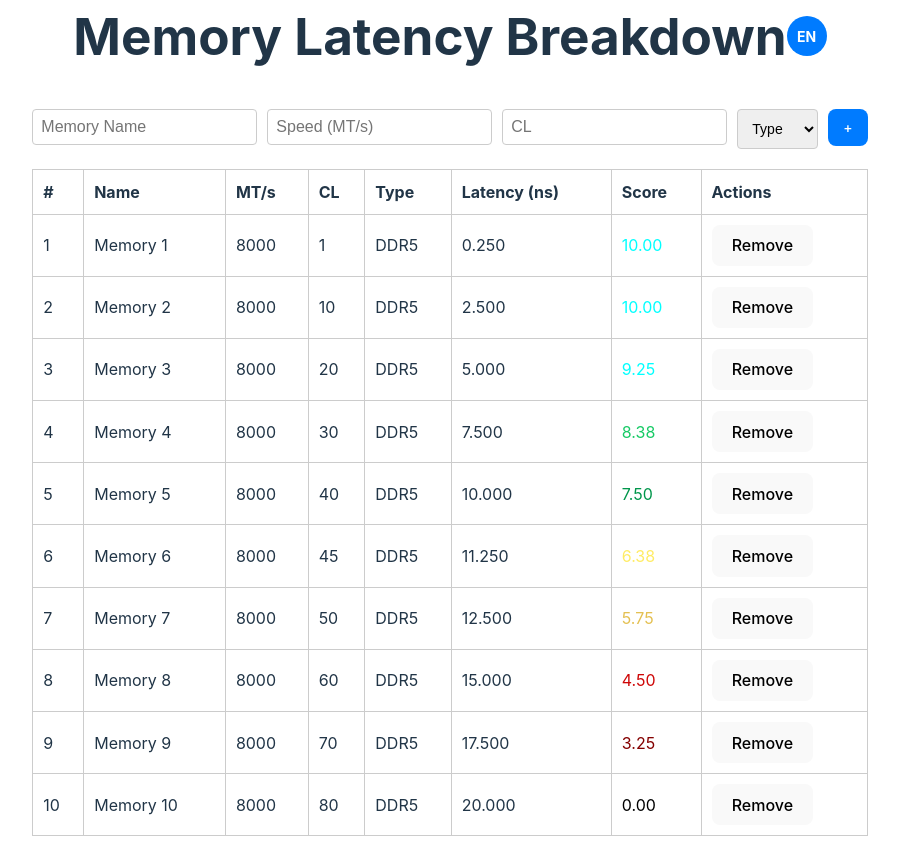
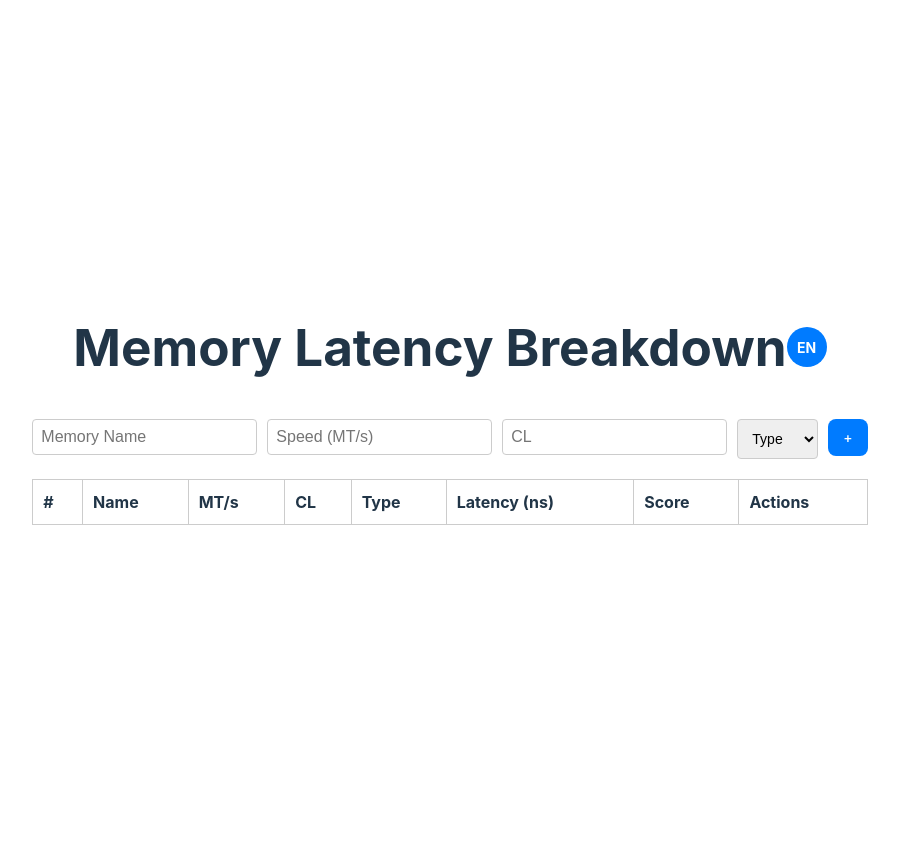
Before and after one commit to Dkavila/ram-latency-comparator, a React (Vite) app: page / in a window 1280 px wide. Shown: the whole page, without its empty margins (190-1089 px from the left). After the commit the page ends 800 px from the top, so only its background shows below. Built offline with nearby package versions, Linux system fonts and the light colour scheme.

Commit message:
clean: remove fixed modules

```diff
--- a/src/App.jsx
+++ b/src/App.jsx
@@ -1,23 +1,12 @@
 import React, { useState } from 'react';
 import MemoryForm from './components/MemoryForm/MemoryForm';
 import MemoryList from './components/MemoryList/MemoryList';
-import Header from './components/Header/Header'; // Importando o Header
+import Header from './components/Header/Header';
 import './App.css';
 
 const App = () => {
-  const [memories, setMemories] = useState([
-    { id: 1, name: 'Memory 1', speed: 8000, cl: 1, type: 'DDR5' },
-    { id: 2, name: 'Memory 2', speed: 8000, cl: 10, type: 'DDR5' },
-    { id: 3, name: 'Memory 3', speed: 8000, cl: 20, type: 'DDR5' },
-    { id: 4, name: 'Memory 4', speed: 8000, cl: 30, type: 'DDR5' },
-    { id: 5, name: 'Memory 5', speed: 8000, cl: 40, type: 'DDR5' },
-    { id: 6, name: 'Memory 6', speed: 8000, cl: 45, type: 'DDR5' },
-    { id: 7, name: 'Memory 7', speed: 8000, cl: 50, type: 'DDR5' },
-    { id: 8, name: 'Memory 8', speed: 8000, cl: 60, type: 'DDR5' },
-    { id: 9, name: 'Memory 9', speed: 8000, cl: 70, type: 'DDR5' },
-    { id: 10, name: 'Memory 10', speed: 8000, cl: 80, type: 'DDR5' },
-  ]);
-  const [idCounter, setIdCounter] = useState(11);
+  const [memories, setMemories] = useState([]);
+  const [idCounter, setIdCounter] = useState(0);
   const [language, setLanguage] = useState('en');
 
   const addMemory = (memory) => {
```
